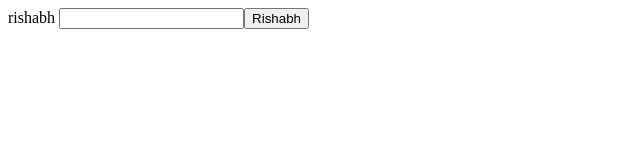
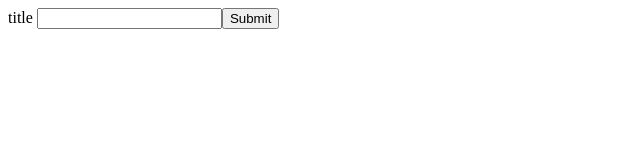
Before and after one commit to Ris-gupta/mouseflow, an Angular app: page / in a window 1280 px wide. Shown: the top 160 px of the page, without its empty margins (0-640 px from the left). Built offline with nearby package versions, Linux system fonts and the light colour scheme.

Commit message:
change button name

```diff
--- a/src/app/app.component.html
+++ b/src/app/app.component.html
@@ -1,3 +1,3 @@
-rishabh
+title
 <input type="text" >
-<button (click)="console()">Rishabh</button>
+<button (click)="console()">Submit</button>
```
